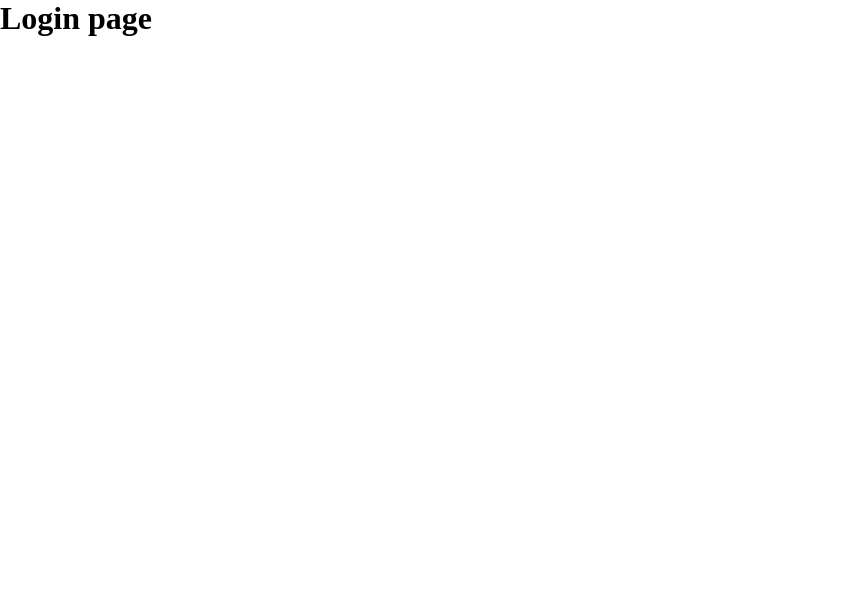
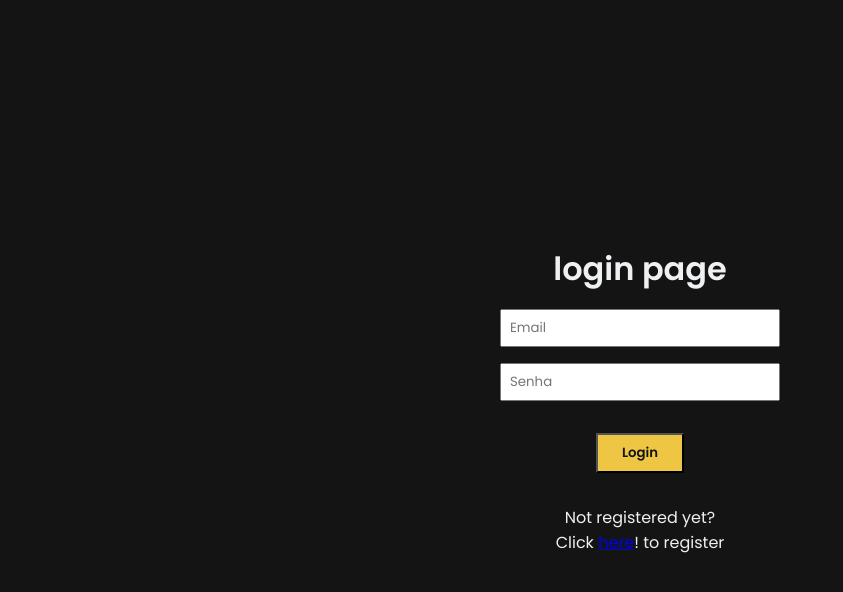
Before and after one commit to ricardomariz/ecommerce-frontend, a React (Create React App) app: page /login in a window 1280 px wide. Shown: the top 592 px of the page, without its empty margins (0-843 px from the left). Built offline with nearby package versions, Linux system fonts and the light colour scheme.

Commit message:
login page design and elements

```diff
--- a/public/index.html
+++ b/public/index.html
@@ -1,12 +1,18 @@
 <!DOCTYPE html>
 <html lang="en">
+
 <head>
+  <link rel="preconnect" href="https://fonts.gstatic.com">
   <meta charset="utf-8" />
   <meta name="viewport" content="width=device-width, initial-scale=1" />
+  <link href="https://fonts.googleapis.com/css2?family=Poppins:wght@400;500;600&display=swap" rel="stylesheet">
+
   <title>Ecommerce</title>
 </head>
+
 <body>
   <noscript>You need to enable JavaScript to run this app.</noscript>
   <div id="root"></div>
 </body>
+
 </html>
--- a/src/App.tsx
+++ b/src/App.tsx
@@ -1,11 +1,12 @@
+import { BrowserRouter } from "react-router-dom";
 import { Routes } from "./routes";
 import { GlobalStyle } from "./styles/global";
 
 export function App() {
   return (
-    <>
+    <BrowserRouter>
       <GlobalStyle />
       <Routes />
-    </>
+    </BrowserRouter>
   );
 }
--- a/src/pages/Login/index.tsx
+++ b/src/pages/Login/index.tsx
@@ -1,5 +1,17 @@
+import { Link } from "react-router-dom";
+import { Container, FormLogin } from "./styles";
+
 export function Login() {
   return (
-    <h1>Login page</h1>
+    <Container>
+      <FormLogin>
+        <h1>login page</h1>
+        <input type="email" placeholder="Email" />
+        <input type="password" placeholder="Senha" />
+        <button type="submit">Login</button>
+        <p>Not registered yet? </p>
+        <p> Click <Link to='/register'> here</Link>! to register</p>
+      </FormLogin>
+    </Container>
   )
 }
--- a/src/pages/Login/styles.ts
+++ b/src/pages/Login/styles.ts
@@ -1,3 +1,50 @@
 import styled from "styled-components";
 
-export const Container = styled.div``
+export const Container = styled.div`
+  max-width: 1120px;
+  height: 100vh;
+  display: flex;
+  margin: 0 auto;
+  align-items: center;
+  justify-content: center;
+`
+
+
+export const FormLogin = styled.form`
+  display: flex;
+  margin: 0 auto;
+  min-width: 280px;
+  flex-direction: column;
+  align-items: center;
+  justify-content: center;
+
+  input {
+    height: 2.4rem;
+    margin-top: 1rem;
+    width: 100%;
+    padding: 0.5rem;
+  }
+
+  button {
+    background-color: var(--yellow);
+    color: var(--background);
+    margin-top: 2rem;
+    font-weight: 600;
+    padding: 0.5rem 1.5rem;
+
+    transition: filter 0.2s;
+
+    &:hover {
+      filter: brightness(0.9);
+    }
+  }
+
+  p {
+    margin-top: 2rem;
+    color: var(--text);
+
+    & + p {
+      margin-top: 0rem;
+    }
+  }
+`
--- a/src/routes.tsx
+++ b/src/routes.tsx
@@ -1,4 +1,4 @@
-import { BrowserRouter, Route, Switch } from 'react-router-dom';
+import { Route, Switch } from 'react-router-dom';
 import { Login } from './pages/Login';
 import { Register } from './pages/Register';
 import { Store } from './pages/Store';
@@ -6,13 +6,11 @@ import { Store } from './pages/Store';
 function Routes() {
 
   return (
-    <BrowserRouter>
-      <Switch>
-        <Route path='/' exact component={Store} />
-        <Route path='/login' exact component={Login} />
-        <Route path='/register' component={Register} />
-      </Switch>
-    </BrowserRouter>
+    <Switch>
+      <Route path='/' exact component={Store} />
+      <Route path='/login' exact component={Login} />
+      <Route path='/register' component={Register} />
+    </Switch>
   )
 }
 
--- a/src/styles/global.ts
+++ b/src/styles/global.ts
@@ -2,7 +2,12 @@ import { createGlobalStyle } from 'styled-components';
 
 export const GlobalStyle = createGlobalStyle`
   :root{
-    --background: #F8F2F5
+    --background: #141414;
+    --text: #EEF0F2;
+
+    --yellow: #EEC643;
+    --blue-light: #0D21A1;
+    --blue: #011638
   }
 
   * {
@@ -22,10 +27,22 @@ export const GlobalStyle = createGlobalStyle`
   }
 
   body {
-    background-color: var(----background);
+    background: var(--background);
+    -webkit-font-smoothing: antialiased;
   }
-
+  body, input, textarea, button {
+    font-family: 'Poppins', sans-serif;
+    font-weight: 400;
+  }
+  h1, h2, h3, h4, h5, h6, strong {
+    font-weight: 600;
+    color: var(--text);
+  }
   button {
     cursor: pointer;
   }
+  [disabled] {
+    cursor: not-allowed;
+    opacity: 0.6;
+  }
 `
```
Lines whose indentation alone changed are shown as unchanged.
